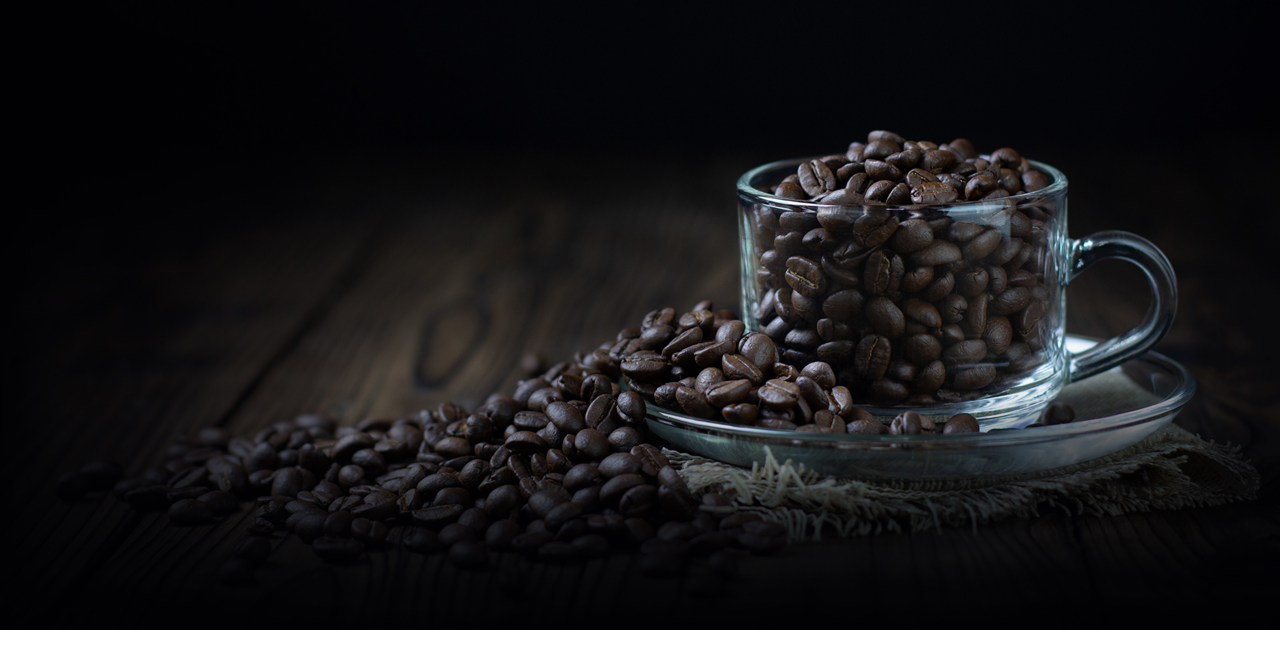
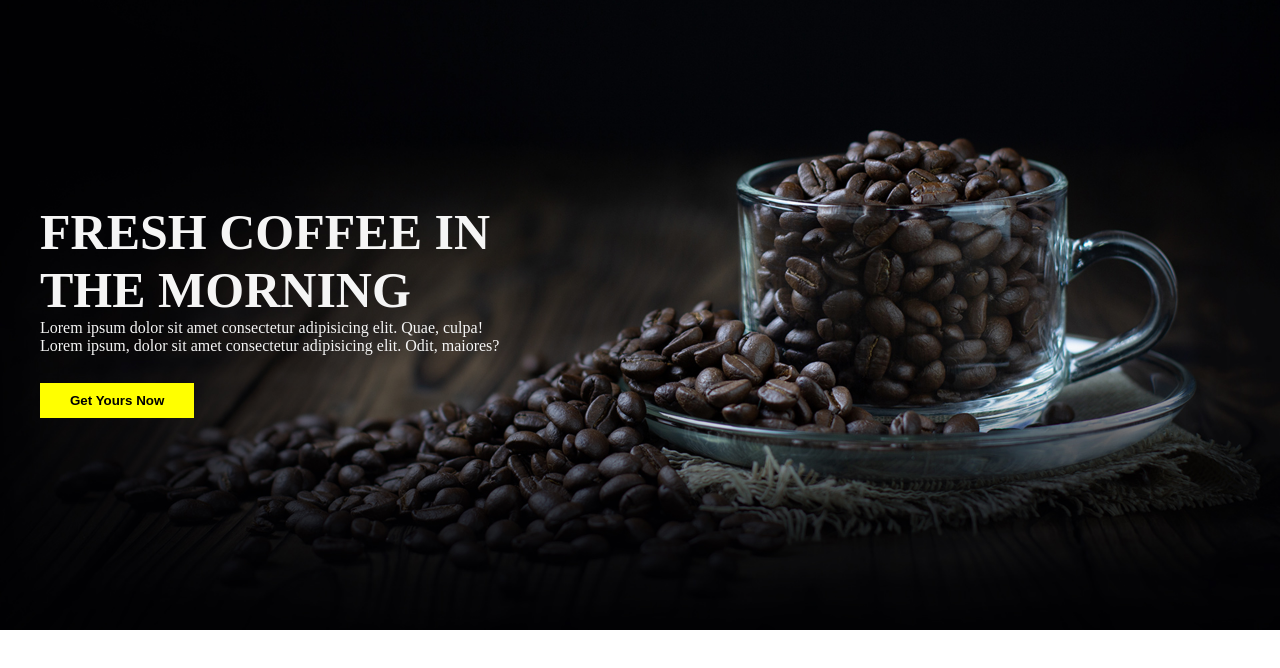
Before and after one commit to DevFardina/Coffee-Shop, a plain HTML site: page index.html in a window 1280 px wide. Shown: the part 90-758 px from the top of the page. Drawn offline with Linux system fonts and the light colour scheme.

Commit message:
:coffee-shop

```diff
--- a/index.html
+++ b/index.html
@@ -26,6 +26,12 @@
         </div>
     </div>
     <div class="banner">
+        <div>
+            <h1>FRESH COFFEE IN <br> THE MORNING </h1>
+            <P>Lorem ipsum dolor sit amet consectetur adipisicing elit. Quae, culpa! <br> Lorem ipsum, dolor sit amet consectetur adipisicing elit. Odit, maiores?</P>
+            <br>
+            <button>Get Yours Now</button>
+        </div>
 
     </div>
 
--- a/style.css
+++ b/style.css
@@ -39,4 +39,27 @@
     background-repeat: no-repeat;
     background-position: center;
     background-size: cover;
+    display: flex;
+    align-items: center;
+    padding: 0px 40px;
 }
+.banner h1{
+    color:whitesmoke;
+    font-size: 50px;
+}
+.banner p{
+    color: whitesmoke;
+}
+.banner button {
+    padding: 10px 30px;
+    margin-top: 10px;
+    background-color: yellow;
+    font-weight:700;
+    outline:0;
+    border:0;
+    transition:0.5s all;
+    cursor:pointer;
+}
+.banner button:hover{
+    letter-spacing: 2px;
+}
```
